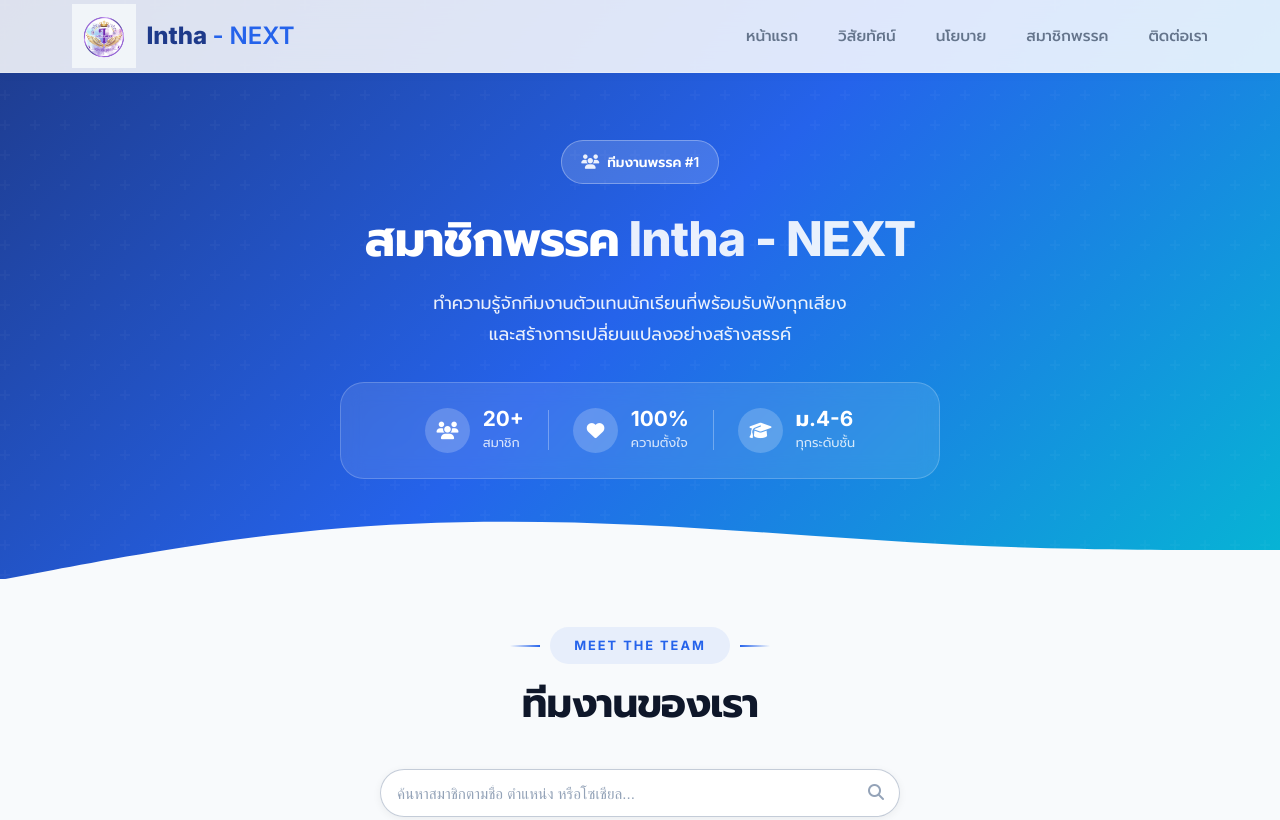
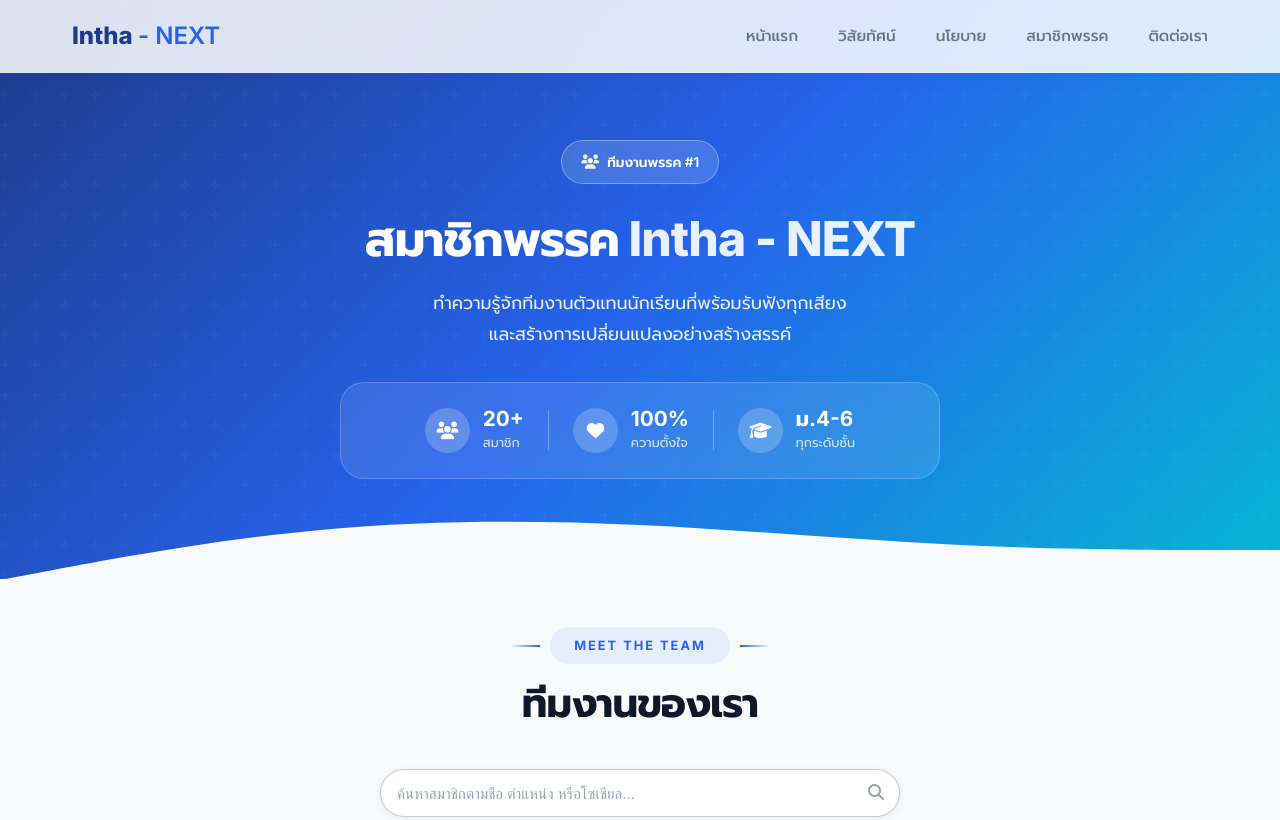
Before and after one commit to vita6it/intha-next, a plain HTML site: page members.html in a window 1280 px wide. Shown: the top 820 px of the page. Drawn offline with Linux system fonts and the light colour scheme.

Commit message:
update content

```diff
--- a/members.html
+++ b/members.html
@@ -55,7 +55,6 @@
     <header>
         <div class="container nav-container">
             <a href="index.html" class="logo">
-                <img src="assets/images/logo.png" alt="โลโก้ Intha - NEXT" class="logo-mark">
                 <span class="logo-text">Intha <span>- NEXT</span></span>
             </a>
             <nav class="nav-desktop">
@@ -253,8 +252,6 @@
             <div class="footer-content">
                 <div>
                     <a href="#" class="footer-logo">
-                        <img src="assets/images/logo.png" alt="โลโก้ Intha - NEXT" class="logo-mark"
-                            style="height:28px;vertical-align:middle;margin-right:8px;">
                         <span>Intha - NEXT</span>
                     </a>
                     <p class="footer-desc">
```
Also changed, not shown: index.html (+0 -3 lines).
